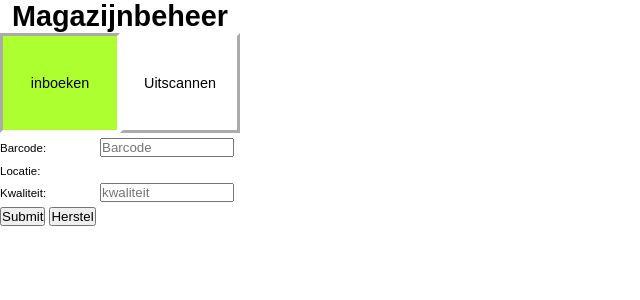
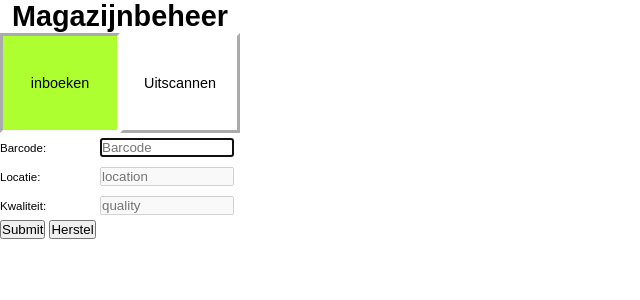
Before and after one commit to martinhilgenkamp/vanda, a PHP site: page /pages/scanner/wms.php in a window 1280 px wide. Shown: the top 300 px of the page, without its empty margins (0-640 px from the left). Run offline with PHP 8.4, Linux system fonts and the light colour scheme; data that the repository does not hold is empty.

Commit message:
Format handling

```diff
--- a/pages/scanner/inc/script/wms.js
+++ b/pages/scanner/inc/script/wms.js
@@ -1,3 +1,11 @@
+//Initial init
+inventory_in = true;
+
+let typingTimer, dismissTimer;
+const TYPING_IDLE_MS   = 600;
+const DISMISS_AFTER_MS = 600;
+
+//Functions loading after DOM has finished initilizing
   document.onreadystatechange = function () {
     if (document.readyState == "complete") {
         checkin = document.getElementById("checkin");
@@ -5,21 +13,89 @@
 
         checkin.addEventListener("click", function() {enableButton(0)});
         checkout.addEventListener("click", function() {enableButton(1)});
+
+        $('#inventory_in').submit(function(e) {
+            e.preventDefault();
+
+            if (!/^[A-Z0-9]{15}$/.test(barcode)) {
+                notifyUser(false,'Barcode is onjuist');
+                console.log("nope");
+                return;
+            }
+        })
+
+        //Reset the entire form
+        $('#inventory_in').on('reset', function (e) {
+            $('#barcode').removeAttr('disabled');
+            $('#location').prop('disabled', true)
+            $('#quality').prop('disabled', true)
+            $('#barcode').focus();
+        });
+
+        //Handle move next field
+        $(document)
+        .on('input', '#barcode, #location', function () {
+            clearTimeout(typingTimer); clearTimeout(dismissTimer);
+            const val = this.value.trim(); if (!val) return;
+
+            typingTimer = setTimeout(() => {
+            dismissTimer = setTimeout(() => { NEXT[this.id]?.(); }, DISMISS_AFTER_MS);
+            }, TYPING_IDLE_MS);
+        })
+        .on('keydown', '#barcode, #location', function (e) {
+            if (e.key === 'Enter') {
+            e.preventDefault();
+            clearTimeout(typingTimer); clearTimeout(dismissTimer);
+            NEXT[this.id]?.();
+            }
+        });
+
+        $('#barcode').focus();
     }
  }
 
+ //Function to change the active tab
 function enableButton(button_id) {
     if(button_id === 0) {
+        inventory_in = true;
         checkin.classList.add("button_selected");
         checkout.classList.remove("button_selected");
     } else {
+        inventory_in = false;
         checkin.classList.remove("button_selected");
         checkout.classList.add("button_selected");
     }
 }
 
+const NEXT = {
+  barcode:  () => switchBarLoc(),
+  location:  () => switchLocQua(),
+};
 
-$('#inventort_in').submit(function(e) {
-    e.preventDefault();
-    console.log("hallo");
-})
+//Switch barcode and location
+function switchBarLoc () {
+    $('#location').removeAttr('disabled');
+    $('#location').focus();
+    $('#barcode').prop('disabled', true)
+}
+
+//Switch location to quality
+function switchLocQua () {
+    $('#quality').removeAttr('disabled');
+    $('#quality').focus();
+    $('#location').prop('disabled', true)
+}
+
+function notifyUser(success,message){
+    // Set style for the message
+    if(success){
+        $('#result').removeClass('error').addClass('notice');
+    } else if (message) {
+        $('#result').removeClass('notice').addClass('error');
+    } else {
+        $('#result').removeClass('notice').removeClass('error');
+    }
+
+    // Return the message
+    $('#result').text(message);
+}
--- a/pages/scanner/wms.php
+++ b/pages/scanner/wms.php
@@ -24,6 +24,7 @@ $options = $om->getAllOptions()[0];
 
     <body>
         <h1>Magazijnbeheer</h1>
+        <div id="result"></div>
         <div class="switch">
             <div id="checkin" class="button button_selected"><span>inboeken</span></div>
             <div id="checkout" class="button"><span>Uitscannen</span></div>
@@ -31,23 +32,17 @@ $options = $om->getAllOptions()[0];
 
         <div>
             <!-- inventory in form !-->
-            <form id="inventort_in" name="inventory_in" method="post">
-                <ul class="mobilelist" id="inventory_in">
+            <form id="inventory_in" name="inventory_in" method="post">
+                <ul class="mobilelist" id="inventory_in_list">
                     <li><label for="barcode">Barcode: </label><input type="text" id="barcode" name="barcode" placeholder="Barcode"/></li>
-                    <li><label for="locatie">Locatie: </label><input type="hidden" id="locatie" name="locatie" placeholder="locatie"/></li>
-                    <li><label for="kwaliteit">Kwaliteit: </label><input type="text" id="kwaliteit" name="kwaliteit"  placeholder="kwaliteit" /></li>
+                    <li><label for="location">Locatie: </label><input type="text" id="location" name="location" placeholder="location" disabled/></li>
+                    <li><label for="kwaliteit">Kwaliteit: </label><input type="text" id="quality" name="quality"  placeholder="quality" disabled/></li>
                     <li><button type="submit">Submit</button><span> </span><button type="reset">Herstel</button></li>
                 </ul>
             </form>
 
              <!-- inventory out form !-->
-            <form id="inventort_out" name="inventort_out" method="post" style="display: none;">
-                <ul class="mobilelist" id="inventort_out">
-                    <li><label for="barcode">Barcode: </label><input type="text" id="barcode" name="barcode" placeholder="Barcode"/></li>
-                    <li><label for="kwaliteit">Kwaliteit: </label><input type="text" id="kwaliteit" name="kwaliteit"  placeholder="kwaliteit" /></li>
-                    <li><button type="submit">Submit</button><span> </span><button type="reset">Herstel</button></li>
-                </ul>
-            </form>
+
         </div>
     </body>
 </html>
```
